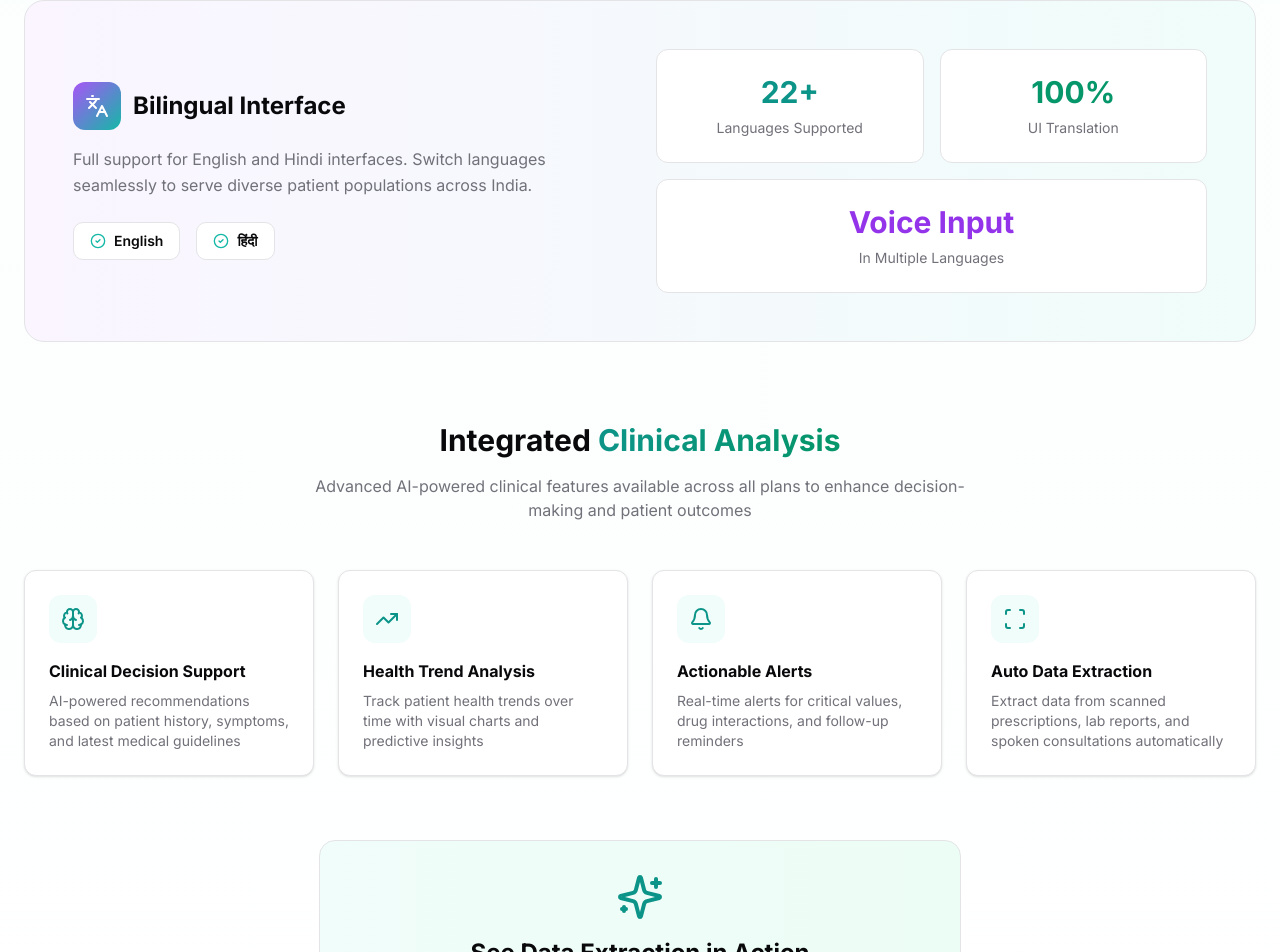
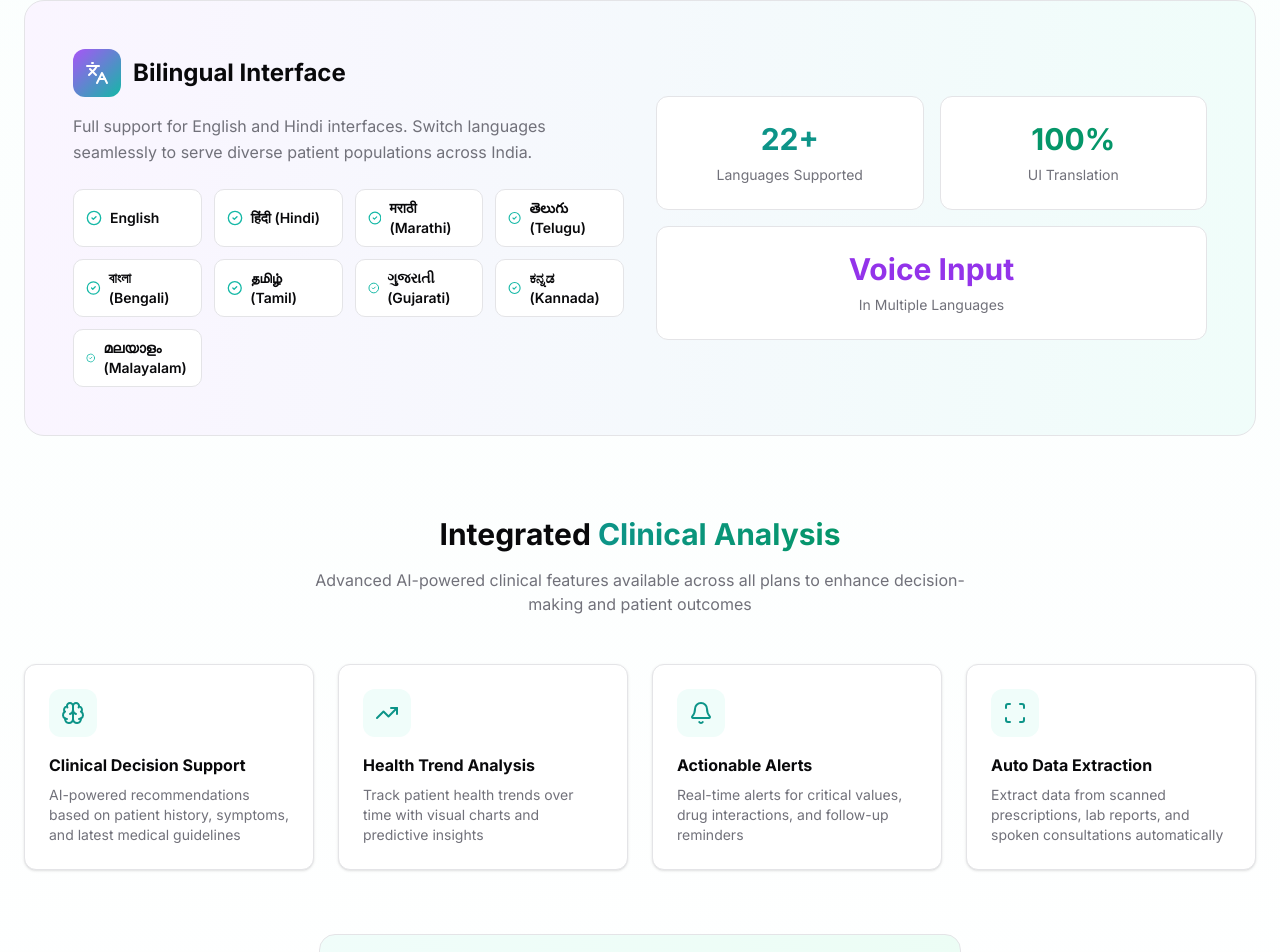
Before and after one commit to AlteredAiEigen/MediEaseClinic, a React (Vite) app in the folder Frontend/: page / in a window 1280 px wide. Shown: the part 4557-5509 px from the top of the page. Built offline with nearby package versions, Linux system fonts and the light colour scheme; no server answers.

Commit message:
Added languages in UI

```diff
--- a/Frontend/src/polymet/components/solutions-section.tsx
+++ b/Frontend/src/polymet/components/solutions-section.tsx
@@ -153,6 +153,18 @@ export function SolutionsSection() {
     },
   ];
 
+  const languages = [
+    "English",
+    "हिंदी (Hindi)",
+    "मराठी (Marathi)",
+    "తెలుగు (Telugu)",
+    "বাংলা (Bengali)",
+    "தமிழ் (Tamil)",
+    "ગુજરાતી (Gujarati)",
+    "ಕನ್ನಡ (Kannada)",
+    "മലയാളം (Malayalam)",
+  ];
+
   return (
     <section
       id="solutions"
@@ -244,17 +256,16 @@ export function SolutionsSection() {
                 Full support for English and Hindi interfaces. Switch languages
                 seamlessly to serve diverse patient populations across India.
               </p>
-              <div className="flex gap-4">
-                <div className="flex items-center gap-2 px-4 py-2 bg-white dark:bg-slate-900 rounded-lg border border-border">
-                  <CheckCircle2Icon className="w-4 h-4 text-teal-500" />
-
-                  <span className="text-sm font-semibold">English</span>
-                </div>
-                <div className="flex items-center gap-2 px-4 py-2 bg-white dark:bg-slate-900 rounded-lg border border-border">
-                  <CheckCircle2Icon className="w-4 h-4 text-teal-500" />
-
-                  <span className="text-sm font-semibold">हिंदी</span>
-                </div>
+              <div className="grid grid-cols-2 sm:grid-cols-3 lg:grid-cols-4 gap-3">
+                {languages.map((lang) => (
+                  <div
+                    key={lang}
+                    className="flex items-center gap-2 px-3 py-2 bg-white dark:bg-slate-900 rounded-lg border border-border"
+                  >
+                    <CheckCircle2Icon className="w-4 h-4 text-teal-500" />
+                    <span className="text-sm font-semibold">{lang}</span>
+                  </div>
+                ))}
               </div>
             </div>
             <div className="grid grid-cols-2 gap-4">
```
